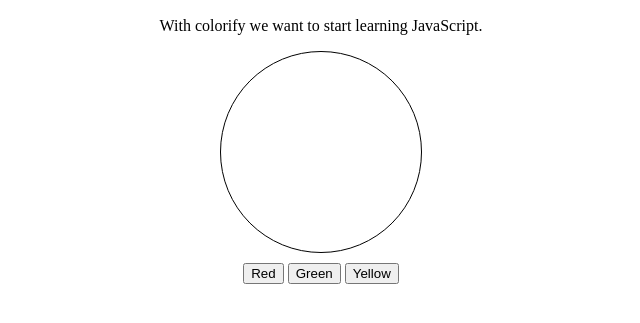
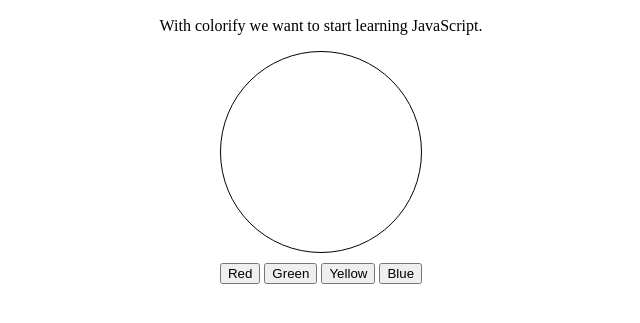
Before and after one commit to nbarton76/The-Colorify-Project, a plain HTML site: page Index.html in a window 1280 px wide. Shown: the part 87-410 px from the top of the page, without its empty margins (319-959 px from the left). Drawn offline with Linux system fonts and the light colour scheme.

Commit message:
New Button

```diff
--- a/Index.html
+++ b/Index.html
@@ -20,6 +20,7 @@
       <button onclick="paint('red')">Red</button>
       <button onclick="paint('green')">Green</button>
       <button onclick="paint('yellow')">Yellow</button>
+      <button onclick="paint('blue')">Blue</button>
     </div>
   </div>
 </body>
```
